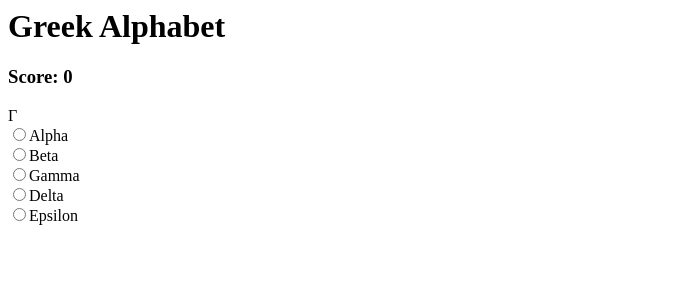
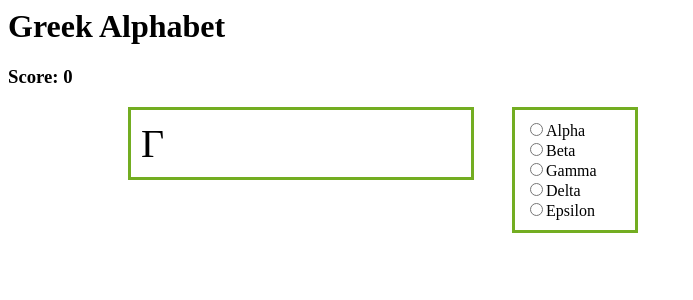
Before and after one commit to curiosus/greekalphabet, a React app: page / in a window 1280 px wide. Shown: the top 300 px of the page, without its empty margins (0-693 px from the left). Built offline with nearby package versions, Linux system fonts and the light colour scheme.

Commit message:
initial style and positioning

```diff
--- a/package.json
+++ b/package.json
@@ -16,10 +16,13 @@
     "@babel/preset-env": "^7.16.11",
     "@babel/preset-react": "^7.16.7",
     "babel-loader": "^8.2.3",
+    "css-loader": "^6.7.1",
+    "file-loader": "^6.2.0",
     "html-webpack-plugin": "^5.5.0",
     "react": "^17.0.2",
     "react-app-polyfill": "^3.0.0",
     "react-dom": "^17.0.2",
+    "style-loader": "^3.3.1",
     "webpack": "^5.70.0",
     "webpack-cli": "^4.9.2",
     "webpack-dev-server": "^4.7.4"
--- a/src/AnswerChoices.js
+++ b/src/AnswerChoices.js
@@ -1,14 +1,15 @@
 import React from 'react';
 import Letters from './Letters';
+import classes from './AnswerChoices.module.css';
 
 const AnswerChoices = (props) => {
 
 
     return (
-        <div>
+        <div className={classes.answer}>
             {Letters().map((letter) =>
                 <div key={letter.code}>
-                    <label>
+                    <label htmlFor={letter.code}>
                         <input onChange={() => props.onCheckAnswer(letter.code)} type="radio" id={letter.code} name="choices"
                                value={letter.code}/>
                         {letter.desc}
--- /dev/null
+++ b/src/AnswerChoices.module.css
@@ -0,0 +1,7 @@
+.answer {
+    position: absolute;
+    left: 40%;
+    width: 100px;
+    border: 3px solid #73AD21;
+    padding: 10px;
+}
--- a/src/DisplayLetter.js
+++ b/src/DisplayLetter.js
@@ -1,10 +1,11 @@
 import React from 'react';
+import classes from './DisplayLetter.module.css';
 
 const DisplayLetter = (props) => {
 
 
 	return (
-		<div>
+		<div className={classes.answer}>
 			<span>{String.fromCodePoint(props.letter.code)}</span>
 		</div>
 	)
--- /dev/null
+++ b/src/DisplayLetter.module.css
@@ -0,0 +1,8 @@
+.answer {
+    position: absolute;
+    left: 10%;
+    width: 25%;
+    border: 3px solid #73AD21;
+    padding: 10px;
+    font-size: 40px;
+}
--- a/src/index.js
+++ b/src/index.js
@@ -2,5 +2,6 @@ import React from 'react';
 import ReactDOM from 'react-dom';
 import 'react-app-polyfill/stable';
 import App from './App';
+import './index.css';
 
 ReactDOM.render(<App />, document.getElementById('root'));
```
Also changed, not shown: src/index.css (added).
